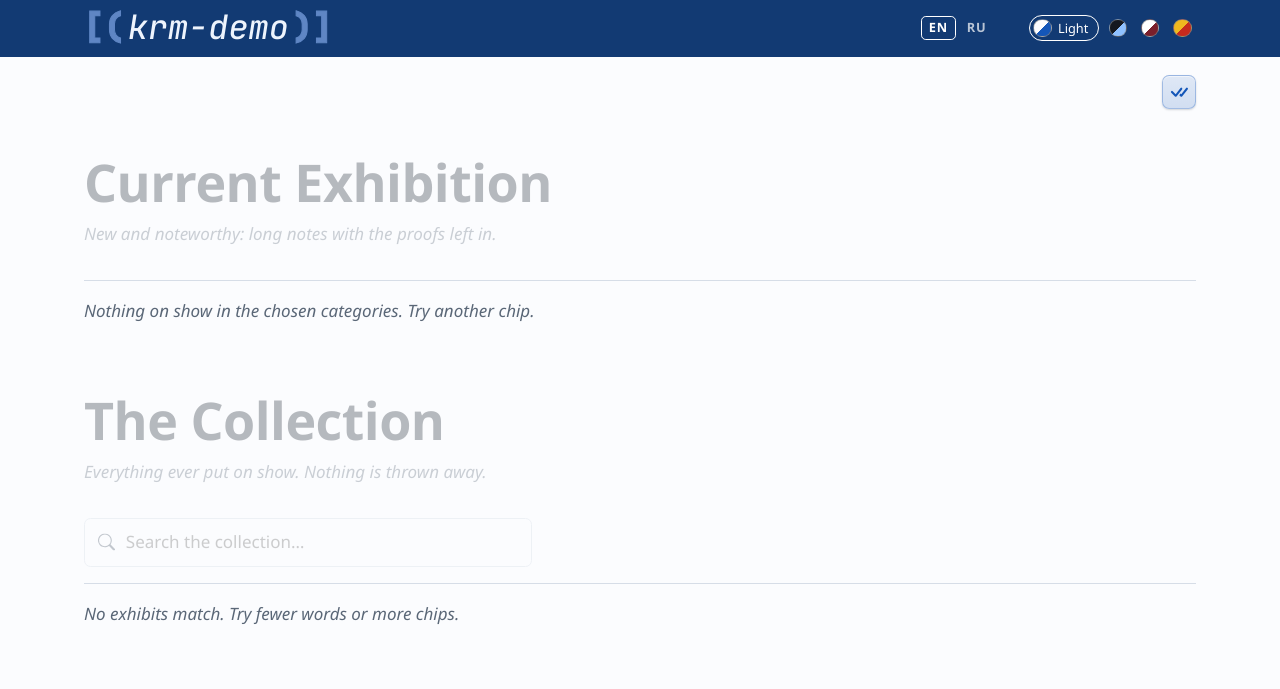
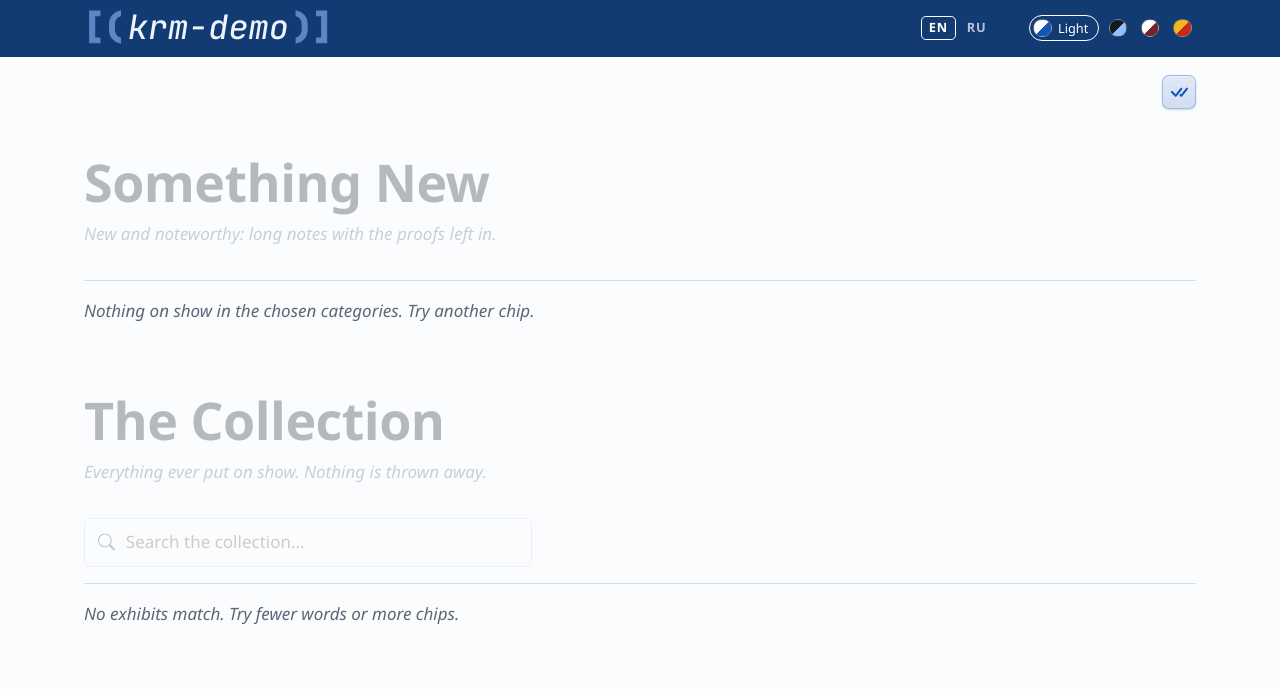
Before and after one commit to krm-demo/krm-demo-org-site, a plain HTML site: page site/index.html in a window 1280 px wide. Shown: the top 689 px of the page. Drawn offline with Linux system fonts and the light colour scheme; no server answers.

Commit message:
Rename Current Exhibition to Something New in English
Co-Authored-By: Claude Opus 5.5 <noreply@anthropic.com>
Claude-Session: https://claude.ai/code/session_01CD98pV3VyvbYDE93UXEPrJ

```diff
--- a/site/index.html
+++ b/site/index.html
@@ -39,7 +39,7 @@
 
     <!-- Current Exhibition: what is new or worth seeing now. -->
     <section aria-labelledby="exhibition">
-        <h2 id="exhibition" data-ru-text="Текущая экспозиция">Current Exhibition</h2>
+        <h2 id="exhibition" data-ru-text="Текущая экспозиция">Something New</h2>
         <p class="section-note" data-ru-text="Новое и заметное: длинные заметки, доказательства на месте.">New and noteworthy: long notes with the proofs left in.</p>
         <ul class="reading-list" id="exhibition-list">
 <!-- build-home:exhibition -->
```
